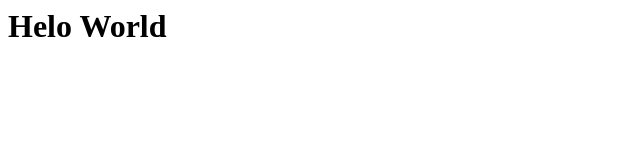
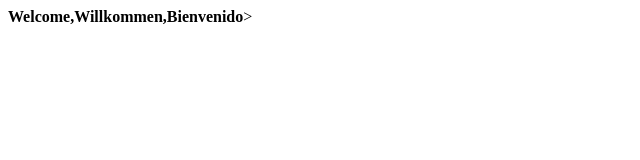
Before and after one commit to lukeslater0961/sample_website, a plain HTML site: page index.html in a window 1280 px wide. Shown: the whole page, without its empty margins (0-640 px from the left). Drawn offline with Linux system fonts and the light colour scheme.

Commit message:
Made some changes to the index.html page

```diff
--- a/index.html
+++ b/index.html
@@ -1 +1 @@
-<h1>Helo World</h1>
+<strong>Welcome,Willkommen,Bienvenido</strong>>
```
